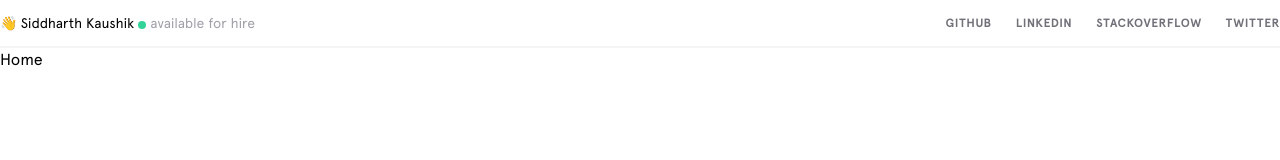
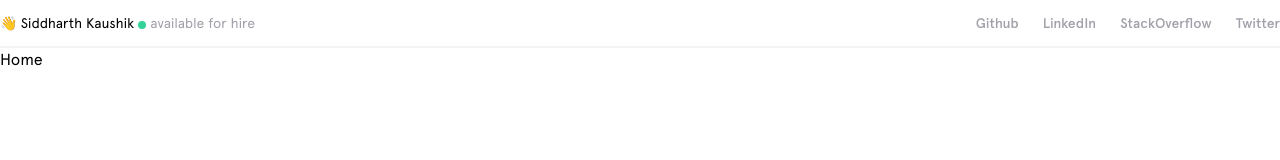
Before and after one commit to siddharth-kaushik/sidbits, a React (Vite) app: page / in a window 1280 px wide. Shown: the top 160 px of the page. Built offline with nearby package versions, Linux system fonts and the light colour scheme; a web font is replaced by a local one.

Commit message:
update external link styles

```diff
--- a/src/components/link/ExternalLink.jsx
+++ b/src/components/link/ExternalLink.jsx
@@ -6,7 +6,7 @@ const ExternalLink = ({ children, to, ...rest }) => {
     <a
       href={to}
       target="_blank"
-      className="font-bold uppercase text-xs tracking-wider text-zinc-500 hover:text-rose-500 dark:text-zinc-500 dark:hover:text-sky-500 transition-colors"
+      className="font-medium text-sm text-zinc-400 hover:text-rose-400 dark:text-zinc-500 dark:hover:text-teal-500 transition-colors"
       {...rest}
     >
       {children}
```
